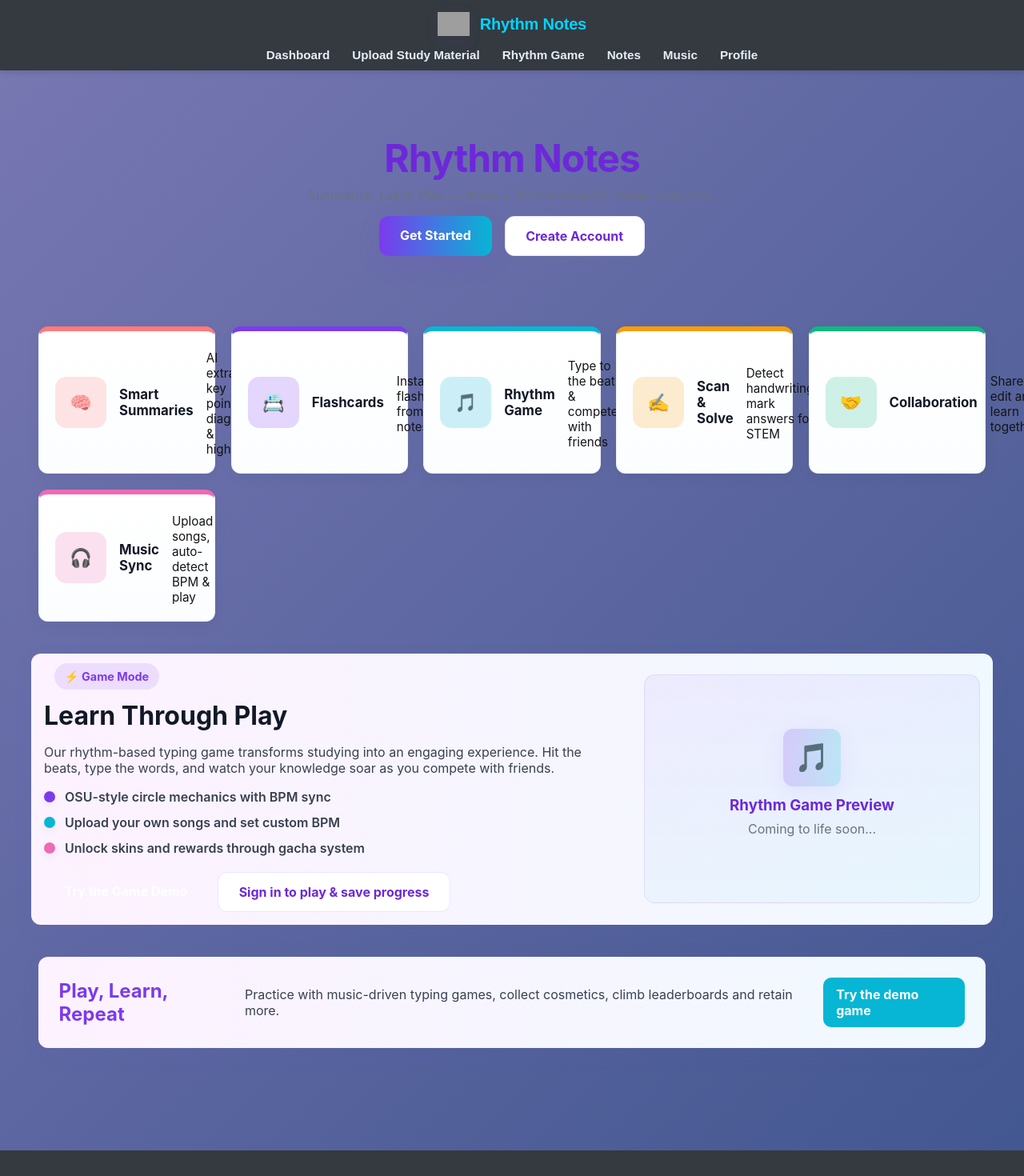
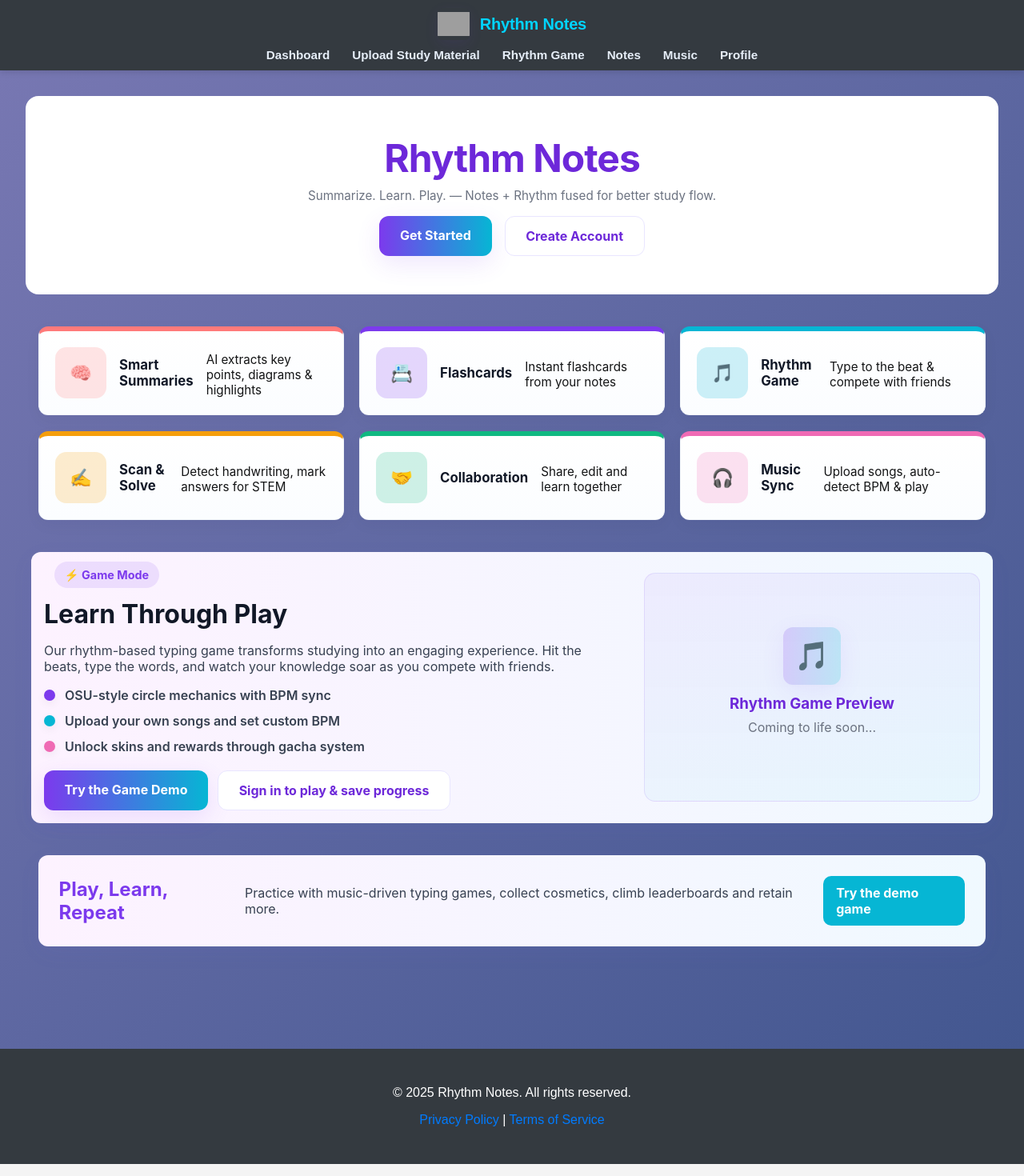
Before and after one commit to siaoeva/rhythm-notes, a React (Vite) app in the folder frontend/: page / in a window 1280 px wide. Shown: the top 1470 px of the page at 80% size. Built offline with nearby package versions, Linux system fonts and the light colour scheme; grey boxes are pictures that could not be loaded.

Commit message:
minor stlying changes on auth and landing page

```diff
--- a/frontend/src/components/Auth/Auth.css
+++ b/frontend/src/components/Auth/Auth.css
@@ -8,6 +8,7 @@
 }
 
 .auth-container.vibrant .card {
+    height: auto;
     background: linear-gradient(180deg, #ffffff, #f7fbff);
     border: 1px solid rgba(120, 86, 255, 0.12);
     box-shadow: 0 6px 20px rgba(86, 61, 255, 0.06);
--- a/frontend/src/pages/Landing.css
+++ b/frontend/src/pages/Landing.css
@@ -7,6 +7,9 @@
 }
 
 .hero {
+    background: white;
+    border-radius: 16px;
+    padding: 1.5rem;
     display: flex;
     align-items: center;
     justify-content: center;
@@ -61,7 +64,7 @@
     max-width: 1200px;
     margin: 2.5rem auto;
     display: grid;
-    grid-template-columns: repeat(auto-fit, minmax(220px, 1fr));
+    grid-template-columns: repeat(3, minmax(220px, 1fr));
     gap: 1.2rem;
     padding: 0 1rem;
 }
--- a/frontend/src/pages/Landing.jsx
+++ b/frontend/src/pages/Landing.jsx
@@ -49,7 +49,7 @@ export default function Landing() {
                     </ul>
 
                     <div className="game-cta-row">
-                        <Link to="/game" className="cta-button secondary">Try the Game Demo</Link>
+                        <Link to="/game" className="cta-button primary">Try the Game Demo</Link>
                         <Link to="/login" className="cta-button ghost">Sign in to play & save progress</Link>
                     </div>
                 </div>
```
